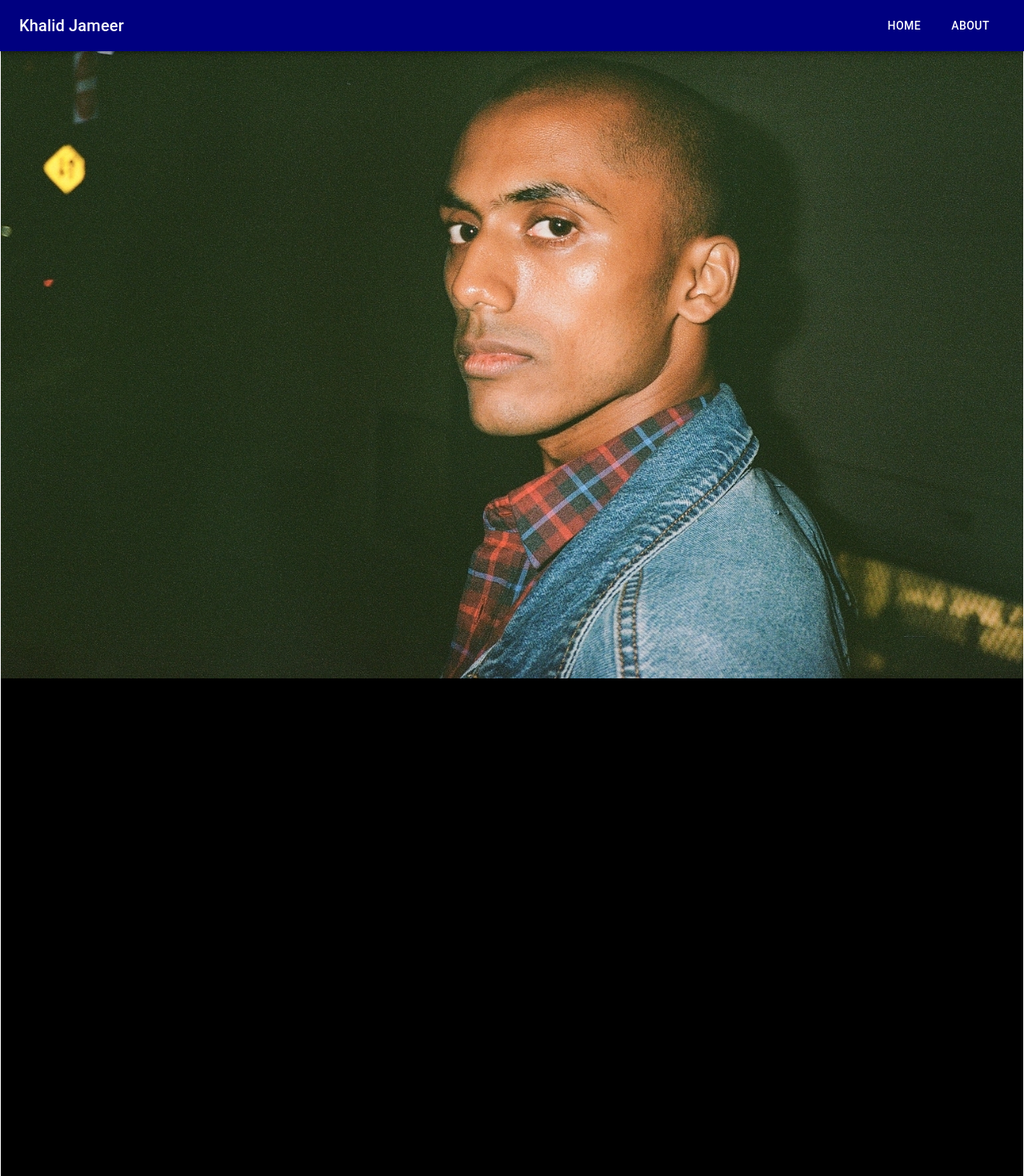
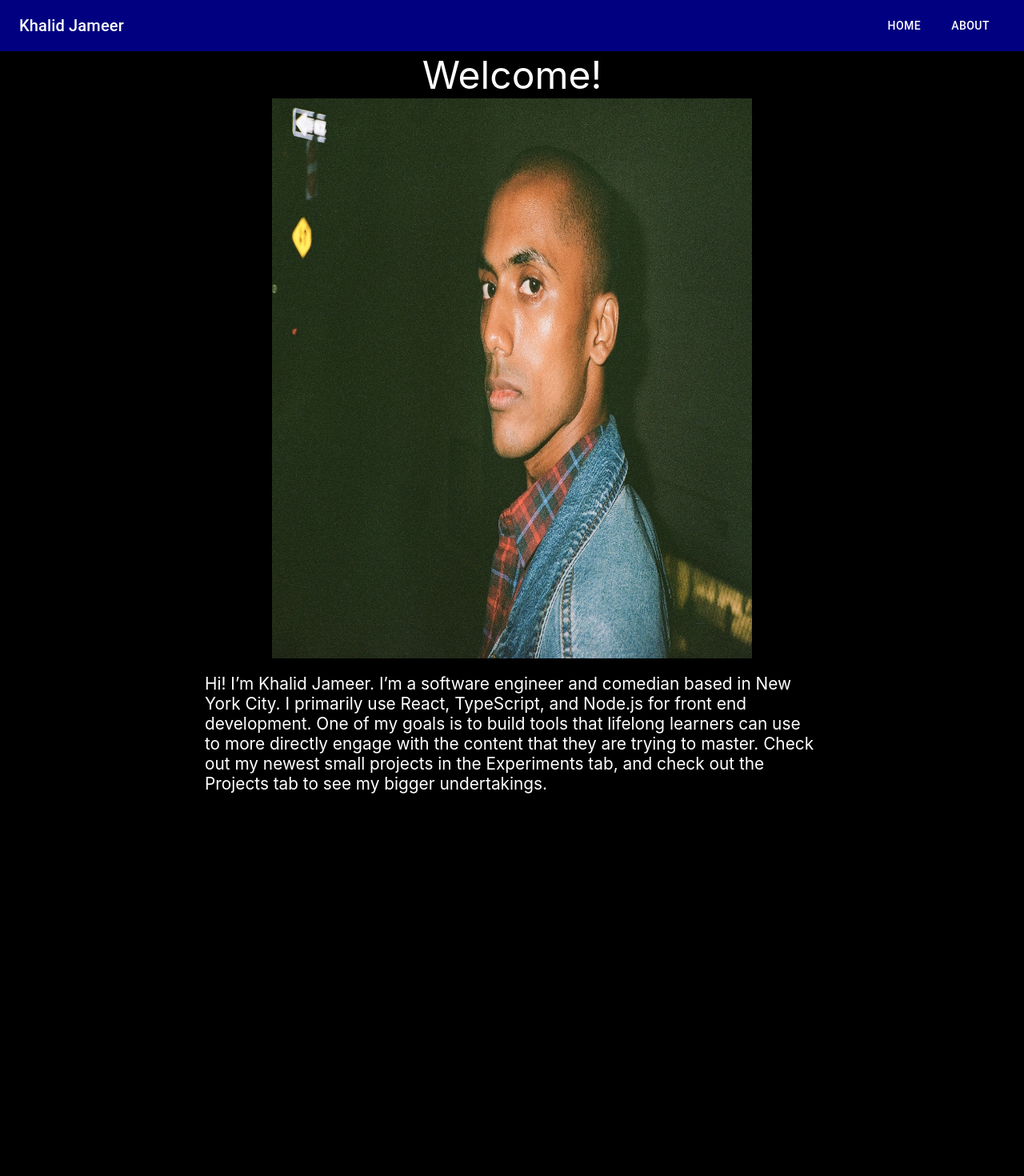
Before and after one commit to kjameer0/kjameer0.github.io, a React (Vite) app: page / in a window 1280 px wide. Shown: the top 1470 px of the page at 80% size. After the commit the page ends 992 px from the top, so only its background shows below. Built offline with nearby package versions, Linux system fonts and the light colour scheme.

Commit message:
feat: finished home page

```diff
--- a/src/App.tsx
+++ b/src/App.tsx
@@ -2,12 +2,12 @@ import { Outlet } from 'react-router-dom';
 import NavBar from 'components/NavBar';
 function App() {
   return (
-    <>
+    <div className="main-container">
       <div className="App">
         <NavBar />
         <Outlet />
       </div>
-    </>
+    </div>
   );
 }
 
--- a/src/components/Home.tsx
+++ b/src/components/Home.tsx
@@ -1,5 +1,25 @@
 import { baseUrl } from 'utils/url';
 
 export default function Home() {
-  return <img src="public/Khalid-picture.jpg" alt="me"></img>;
+  return (
+    <div className="page-container">
+      <h1 className="main-heading" style={{ fontSize: '3rem' }}>
+        Welcome!
+      </h1>
+      <div className="img-container">
+        <div id="self-picture-div">
+          <img src="/Khalid-picture.jpg" alt="me" width="600" height="700" />
+        </div>
+        <div className="para-container">
+          <p className="content-paragraph">
+            Hi! I’m Khalid Jameer. I’m a software engineer and comedian based in New York City. I
+            primarily use React, TypeScript, and Node.js for front end development. One of my goals
+            is to build tools that lifelong learners can use to more directly engage with the
+            content that they are trying to master. Check out my newest small projects in the
+            Experiments tab, and check out the Projects tab to see my bigger undertakings.
+          </p>
+        </div>
+      </div>
+    </div>
+  );
 }
--- a/src/index.css
+++ b/src/index.css
@@ -7,8 +7,6 @@ body {
   -webkit-font-smoothing: antialiased;
   -moz-osx-font-smoothing: grayscale;
   background-color: black;
-  border: 1px solid white;
-  height: 200vw;
 }
 
 code {
@@ -26,6 +24,36 @@ nav {
   position: sticky;
   top: 10px;
 }
+
+.main-container {
+  margin-top: 4rem;
+}
+.page-container {
+  display: flex;
+  flex-wrap: wrap;
+}
+.content-paragraph{
+  font-size: 1.2rem;
+}
+.page-container > * {
+  flex-basis: 100%;
+}
+.para-container {
+  margin-top: 1.2rem;
+  display:flex;
+  justify-content: center;
+}
+.para-container > p {
+  width: 60%;
+  font-size: 1.3rem;
+}
+#self-picture-div {
+  display: flex;
+  justify-content: center;
+}
+.main-heading {
+  text-align: center;
+}
 .Button > a:hover {
   background-color: aqua;
   color: black;
```
